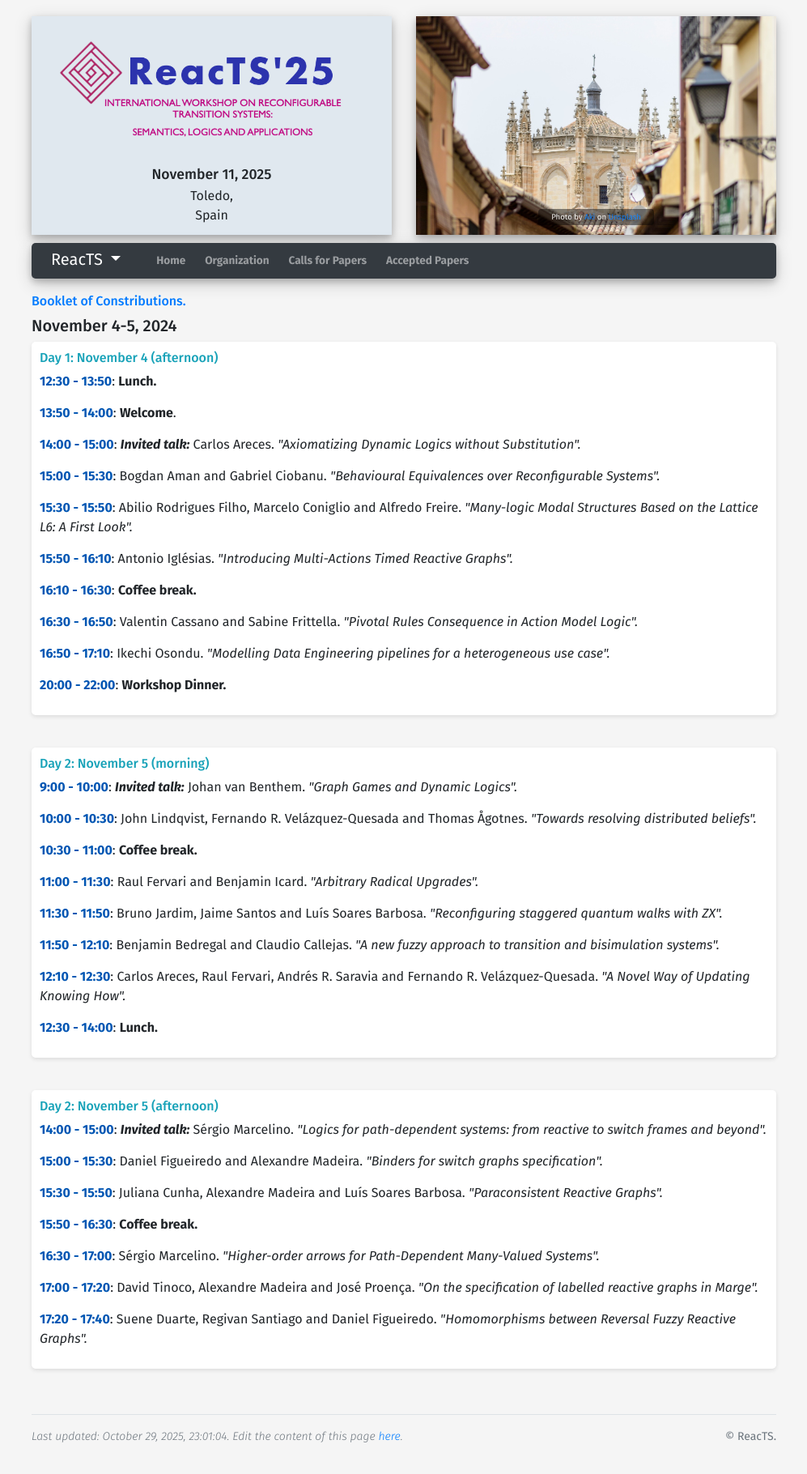
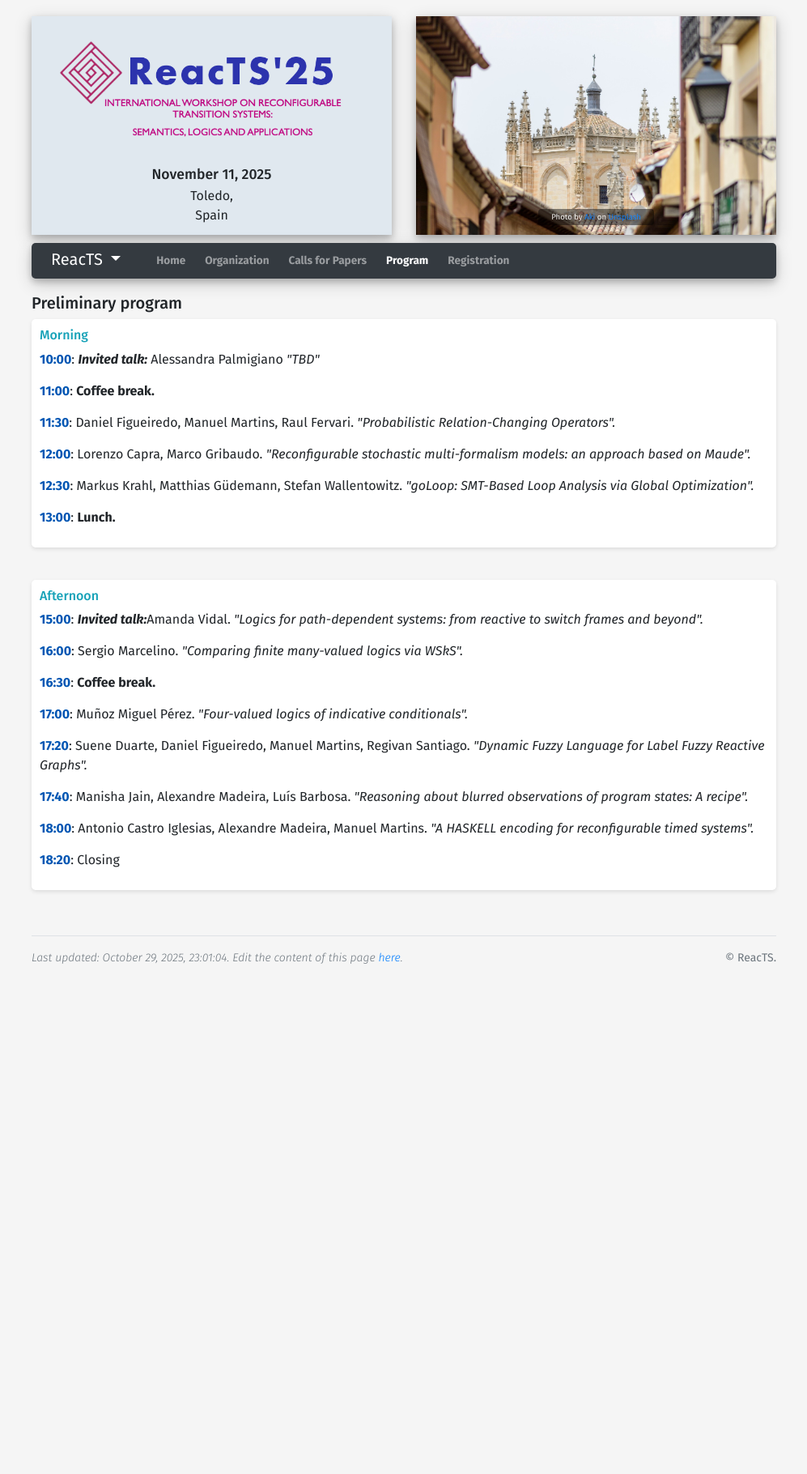
Before and after one commit to reacts-workshop/2025, a Jekyll site: the page built from program.html, in a window 1280 px wide. Shown: the whole page at 81% size, without its empty margins (141-1138 px from the left). Built offline with Jekyll 4.4.1, drawn with Linux system fonts in a browser that asks for light colours; after the commit the page ends 1229 px from its top, so only the background shows below that.

Commit message:
added tentative program and registration info

```diff
--- a/_data/registration.yml
+++ b/_data/registration.yml
@@ -2,4 +2,4 @@
 url: "https://sefm-conference.github.io/2025/registration/"
 description:
 
-  Check the <a class="font-weight-bold" href="./venue.html">Venue</a> tab for details about accommodation.
+  Check the <a class="font-weight-bold" href="https://sefm-conference.github.io/2025/venue/">main SEFM website</a> for details about directions and accommodation.
--- a/program.html
+++ b/program.html
@@ -37,112 +37,66 @@
 </head>
 <body>
 
-    <h6> <a href="https://drive.google.com/file/d/15h03jbHLptbDjOkeVrsaCYointsiMMl3/view?usp=sharing">Booklet of Constributions.</a></h6>
+    <!-- <h6> <a href="https://drive.google.com/file/d/15h03jbHLptbDjOkeVrsaCYointsiMMl3/view?usp=sharing">Booklet of Constributions.</a></h6> -->
 
 
-    <h5>November 4-5, 2024</h5>
+    <h5>Preliminary program</h5>
 
     <div class="day-schedule">
-        <h6 class="text-info">Day 1: November 4 (afternoon)</h6>
+        <h6 class="text-info">Morning</h6>
         <div class="session">
-            <span class="time">12:30 - 13:50</span>: <b>Lunch.</b>
+            <span class="time">10:00</span>: <i><b>Invited talk:</b></i> Alessandra Palmigiano <i>"TBD"</i>
         </div>
         <div class="session">
-            <span class="time">13:50 - 14:00</span>: <b>Welcome</b>.
+            <span class="time">11:00</span>: <b>Coffee break.</b>
         </div>
         <div class="session">
-            <span class="time">14:00 - 15:00</span>: <i><b>Invited talk:</b></i> Carlos Areces. <i>"Axiomatizing Dynamic Logics without Substitution".</i>
+            <span class="time">11:30</span>: Daniel Figueiredo, Manuel Martins, Raul Fervari.
+            <i>"Probabilistic Relation-Changing Operators".</i>
         </div>
         <div class="session">
-            <span class="time">15:00 - 15:30</span>: Bogdan Aman and Gabriel Ciobanu.
-            <i>"Behavioural Equivalences over Reconfigurable Systems".</i>
+            <span class="time">12:00</span>: Lorenzo Capra, Marco Gribaudo.
+            <i>"Reconfigurable stochastic multi-formalism models: an approach based on Maude".</i>
         </div>
         <div class="session">
-            <span class="time">15:30 - 15:50</span>: Abilio Rodrigues Filho, Marcelo Coniglio and Alfredo Freire.
-            <i>"Many-logic Modal Structures Based on the Lattice L6: A First Look".</i>
+            <span class="time">12:30</span>: Markus Krahl, Matthias Güdemann, Stefan Wallentowitz.
+            <i>"goLoop: SMT-Based Loop Analysis via Global Optimization".</i>
         </div>
         <div class="session">
-            <span class="time">15:50 - 16:10</span>: Antonio Iglésias.
-            <i>"Introducing Multi-Actions Timed Reactive Graphs".</i>
-        </div>
-        <div class="session">
-            <span class="time">16:10 - 16:30</span>: <b>Coffee break.</b>
-        </div>
-        <div class="session">
-            <span class="time">16:30 - 16:50</span>: Valentin Cassano and Sabine Frittella.
-            <i>"Pivotal Rules Consequence in Action Model Logic".</i>
-        </div>
-        <div class="session">
-            <span class="time">16:50 - 17:10</span>: Ikechi Osondu.
-            <i>"Modelling Data Engineering pipelines for a heterogeneous use case".</i>
-        </div>
-        <div class="session">
-            <span class="time">20:00 - 22:00</span>: <b>Workshop Dinner.</b>
-        </div>
-    </div>
-
-
-    <div class="day-schedule">
-        <h6 class="text-info">Day 2: November 5 (morning)</h6>
-        <div class="session">
-            <span class="time">9:00 - 10:00</span>: <i><b>Invited talk:</b></i> Johan van Benthem. <i>"Graph Games and Dynamic Logics".</i>
-        </div>
-        <div class="session">
-            <span class="time">10:00 - 10:30</span>: John Lindqvist, Fernando R. Velázquez-Quesada and Thomas Ågotnes.
-            <i>"Towards resolving distributed beliefs".</i>
-        </div>
-        <div class="session">
-            <span class="time">10:30 - 11:00</span>: <b>Coffee break.</b>
-        </div>
-        <div class="session">
-            <span class="time">11:00 - 11:30</span>: Raul Fervari and Benjamin Icard.
-            <i>"Arbitrary Radical Upgrades".</i>
-        </div>
-        <div class="session">
-            <span class="time">11:30 - 11:50</span>:  Bruno Jardim, Jaime Santos and Luís Soares Barbosa.
-            <i>"Reconfiguring staggered quantum walks with ZX".</i>
-        </div>
-
-        <div class="session">
-            <span class="time">11:50 - 12:10</span>: Benjamin Bedregal and Claudio Callejas.
-            <i>"A new fuzzy approach to transition and bisimulation systems".</i>
-        </div>
-        <div class="session">
-            <span class="time">12:10 - 12:30</span>: Carlos Areces, Raul Fervari, Andrés R. Saravia and Fernando R. Velázquez-Quesada.
-            <i>"A Novel Way of Updating Knowing How".</i>
-        </div>
-        <div class="session">
-            <span class="time">12:30 - 14:00</span>: <b>Lunch.</b>
+            <span class="time">13:00</span>: <b>Lunch.</b>
         </div>
     </div>
 
     <div class="day-schedule">
-        <h6 class="text-info">Day 2: November 5 (afternoon)</h6>
+        <h6 class="text-info">Afternoon</h6>
         <div class="session">
-            <span class="time">14:00 - 15:00</span>: <b><i>Invited talk:</b></i> Sérgio Marcelino. <i>"Logics for path-dependent systems: from reactive to switch frames and beyond".</i>
+            <span class="time">15:00</span>: <b><i>Invited talk:</b></i>Amanda Vidal. <i>"Logics for path-dependent systems: from reactive to switch frames and beyond".</i>
         </div>
         <div class="session">
-            <span class="time">15:00 - 15:30</span>: Daniel Figueiredo and Alexandre Madeira.
-            <i>"Binders for switch graphs specification".</i>
+            <span class="time">16:00</span>: Sergio Marcelino.
+            <i>"Comparing finite many-valued logics via WSkS".</i>
         </div>
         <div class="session">
-            <span class="time">15:30 - 15:50</span>: Juliana Cunha, Alexandre Madeira and Luís Soares Barbosa.
-            <i>"Paraconsistent Reactive Graphs".</i>
+            <span class="time">16:30</span>: <b>Coffee break.</b>
         </div>
         <div class="session">
-            <span class="time">15:50 - 16:30</span>: <b>Coffee break.</b>
+            <span class="time">17:00</span>: Muñoz Miguel Pérez.
+            <i>"Four-valued logics of indicative conditionals".</i>
         </div>
         <div class="session">
-            <span class="time">16:30 - 17:00</span>: Sérgio Marcelino.
-            <i>"Higher-order arrows for Path-Dependent Many-Valued Systems".</i>
+            <span class="time">17:20</span>: Suene Duarte, Daniel Figueiredo, Manuel Martins, Regivan Santiago.
+            <i>"Dynamic Fuzzy Language for Label Fuzzy Reactive Graphs".</i>
         </div>
         <div class="session">
-            <span class="time">17:00 - 17:20</span>: David Tinoco, Alexandre Madeira and José Proença.
-            <i>"On the specification of labelled reactive graphs in Marge".</i>
+            <span class="time">17:40</span>: Manisha Jain, Alexandre Madeira, Luís Barbosa.
+            <i>"Reasoning about blurred observations of program states: A recipe".</i>
         </div>
         <div class="session">
-            <span class="time">17:20 - 17:40</span>: Suene Duarte, Regivan Santiago and Daniel Figueiredo.
-            <i>"Homomorphisms between Reversal Fuzzy Reactive Graphs".</i>
+            <span class="time">18:00</span>: Antonio Castro Iglesias, Alexandre Madeira, Manuel Martins.
+            <i>"A HASKELL encoding for reconfigurable timed systems".</i>
+        </div>
+        <div class="session">
+            <span class="time">18:20</span>: Closing
         </div>
     </div>
 
```
Also changed, not shown: _data/conference.yml (+11 -11 lines).
